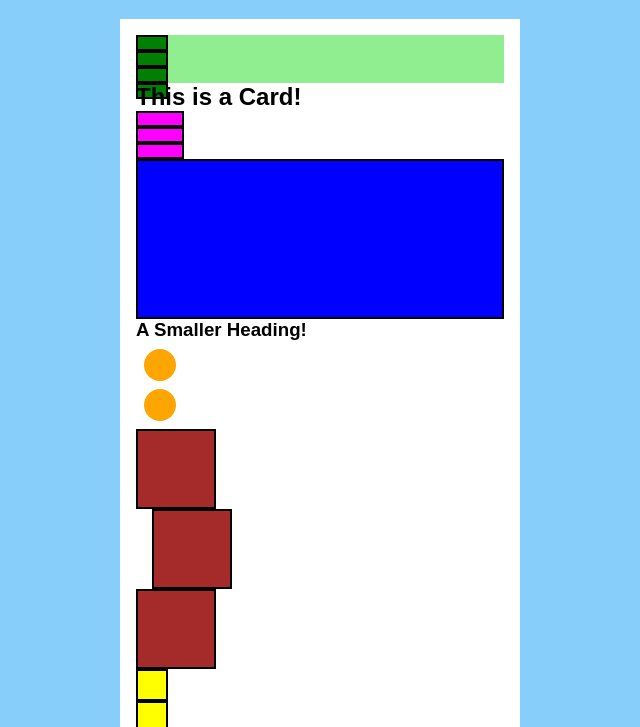
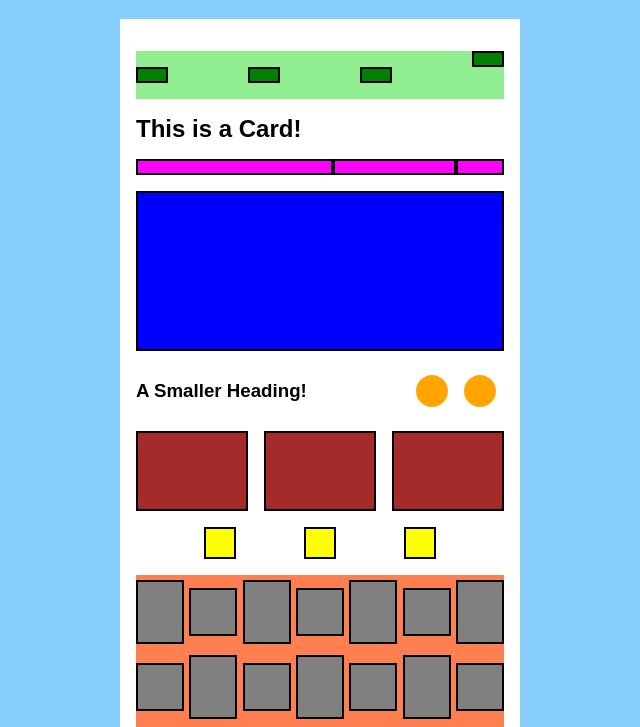
Before and after one commit to oluwaseunanthony/codeup-web-exercises, a website: page flexbox-fundamentals-exercise.html in a window 1280 px wide. Shown: the part 61-788 px from the top of the page, without its empty margins (320-960 px from the left). Drawn offline with Linux system fonts and the light colour scheme; files that its build step writes are made by us from their sources.

Commit message:
morning warmUp completed

```diff
--- a/css/flexbox-fundamentals-exercise.css
+++ b/css/flexbox-fundamentals-exercise.css
@@ -38,15 +38,23 @@ h2, h3 {
 
 section {
     /* enter needed declarations here */
+    display: flex;
+    flex-direction: row;
+    align-items: center;
+    justify-content: space-between;
+    margin: 1em 0;
 }
 
 section:nth-of-type(1) {
     height: 3em;
     background: lightgreen;
     /* enter needed declarations here */
+
+
 }
 section:nth-of-type(1) div:last-child {
     /* enter needed declarations here */
+    align-self: flex-start
 }
 
 .purple-box {
@@ -57,10 +65,12 @@ section:nth-of-type(1) div:last-child {
 
 .purple-box:nth-of-type(1) {
     /* enter needed declarations here */
+    flex-grow: 2;
 }
 
 .purple-box:nth-of-type(2) {
     /* enter needed declarations here */
+    flex-grow: 1;
 }
 
 .blue-box {
@@ -71,11 +81,16 @@ section:nth-of-type(1) div:last-child {
 
 section:nth-of-type(3) {
     /* enter needed declarations here */
+    align-items: flex-end;
+    justify-content: flex-end;
+    /*flex-grow: 1;*/
 }
 
 section:nth-of-type(3) h3 {
     /* enter needed declarations here */
-
+    /*flex-grow: 1;*/
+    align-self: center;
+    margin-right: auto;
 }
 
 .orange-circle {
@@ -91,6 +106,7 @@ section:nth-of-type(3) h3 {
     width: 5em;
     background: brown;
     /* enter needed declarations here */
+    flex-grow: 1
 }
 
 .large-brown-box:nth-of-type(2) {
@@ -99,6 +115,7 @@ section:nth-of-type(3) h3 {
 
 section:nth-of-type(5) {
     /* enter needed declarations here */
+    justify-content: space-evenly;
 }
 
 .yellow-box {
@@ -111,6 +128,7 @@ section:nth-of-type(6) {
     background: coral;
     height: 14em;
     /* enter needed declarations here */
+    flex-wrap: wrap;
 }
 
 .grey-box {
--- a/flexbox-fundamentals-exercise.html
+++ b/flexbox-fundamentals-exercise.html
@@ -3,7 +3,7 @@
 <head>
     <meta charset="UTF-8">
     <title>Flexbox Fundamentals Exercise</title>
-    <link rel="stylesheet" href="flexbox-fundamentals-exercise.css">
+    <link rel="stylesheet" href="css/flexbox-fundamentals-exercise.css">
 </head>
 <body>
 <header class="container">
```
Also changed, not shown: flex-form.html (+1 -1 lines).
